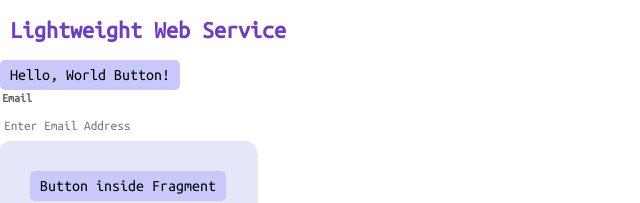
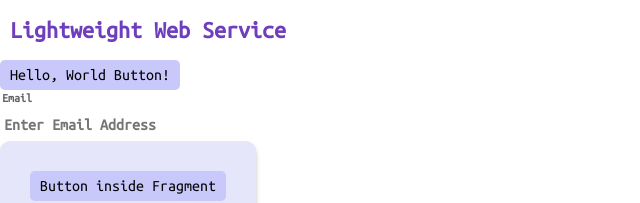
Before and after one commit to LightWebService-Deprecated/LWS-Client, a React (Create React App) app: page /example in a window 1280 px wide. Shown: the top 203 px of the page, without its empty margins (0-640 px from the left). Built offline with nearby package versions, Linux system fonts and the light colour scheme.

Commit message:
Field: set font

```diff
--- a/src/components/LwsInputField.css
+++ b/src/components/LwsInputField.css
@@ -21,4 +21,6 @@
     height: 26px;
     border: none;
     font-family: "Ubuntu Mono";
+    font-weight: 700;
+    font-size: 16px;
 }
```
